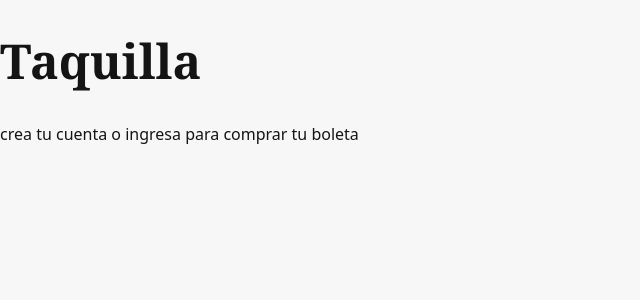
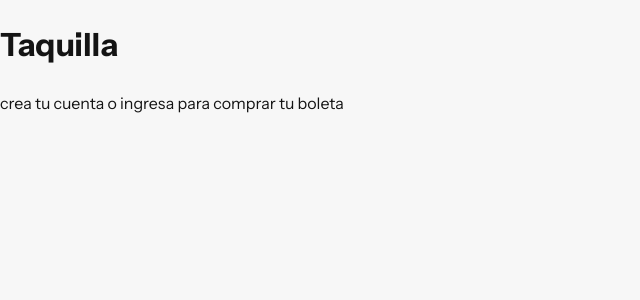
Before and after one commit to pyeimy811-max/general-project, a React (Vite) app: page / in a window 1280 px wide. Shown: the top 300 px of the page, without its empty margins (0-640 px from the left). Built offline with nearby package versions, Linux system fonts and the light colour scheme.

Commit message:
byfewuvfwu

```diff
--- a/src/App.css
+++ b/src/App.css
@@ -13,4 +13,11 @@
 
 .pagina {
   width: min(1000% - 2rem);
+  margin-inline: auto;
+  padding-block: 2rem 3rem;
 }
+
+.pagina-encabezado h1{
+  margin:0 0 0.25rem;
+  font-size: clamp(1.75rem, 1.4rem, 2.5rem);
+}
--- a/src/main.jsx
+++ b/src/main.jsx
@@ -1,9 +1,10 @@
 import { createRoot } from 'react-dom/client'
-import './styles/token.css'
-import './styles/global.css'
+//import './styles/token.css'
+//import './styles/global.css'
 import App from './App.jsx'
 import React from 'react'
 import "./styles/index.css"
+
 
 createRoot(document.getElementById('root')).render(
   <React.StrictMode>
--- a/src/styles/index.css
+++ b/src/styles/index.css
@@ -16,7 +16,7 @@
     --color-foco: #7c3aed;
     --radio: 0.5rem;
 
-    font-family: "Instrument+Sans", system-ui, apple-system, "Segoe UI", sans-serif;
+    font-family: "Instrument Sans", system-ui, apple-system, "Segoe UI", sans-serif;
     line-height: 1.5;
     color: var(--color-texto);
     background: var(--color-fondo);
```
